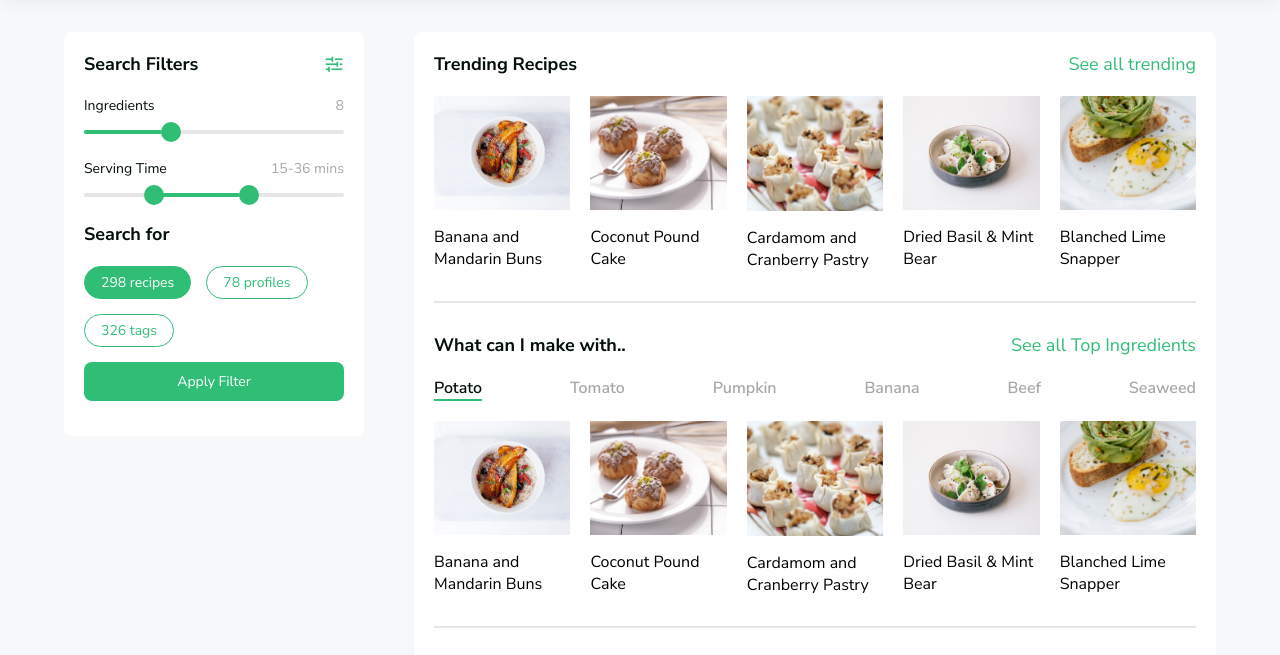
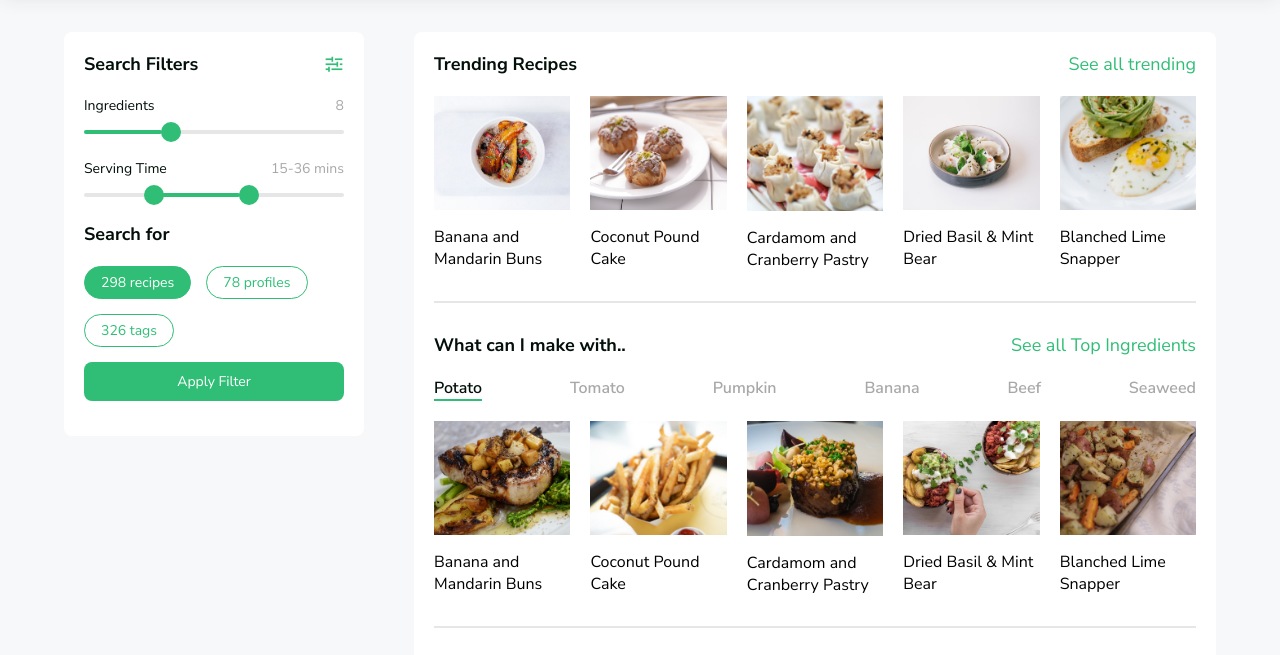
Before and after one commit to RaghadNasman/scratch, a plain HTML site: page SearchRecipe.html in a window 1280 px wide. Shown: the part 72-727 px from the top of the page. Drawn offline with nearby package versions, Linux system fonts and the light colour scheme.

Commit message:
second commit

```diff
--- a/SearchRecipe.html
+++ b/SearchRecipe.html
@@ -122,27 +122,27 @@
                         <div class="cards">
                             <!-- start card  -->
                             <div class="card">
-                                <img src="images/search/t1.png" alt="">
+                                <img src="images/search/f1.png" alt="">
                                 <p>Banana and Mandarin Buns</p>
                             </div>
                             <!-- start card  -->
                             <div class="card">
-                                <img src="images/search/t2.png" alt="">
+                                <img src="images/search/f2.png" alt="">
                                 <p>Coconut Pound Cake</p>
                             </div>
                             <!-- start card  -->
                             <div class="card">
-                                <img src="images/search/t3.png" alt="">
+                                <img src="images/search/f3.png" alt="">
                                 <p>Cardamom and Cranberry Pastry</p>
                             </div>
                             <!-- start card  -->
                             <div class="card">
-                                <img src="images/search/t4.png" alt="">
+                                <img src="images/search/f4.png" alt="">
                                 <p>Dried Basil & Mint Bear</p>
                             </div>
                             <!-- start card  -->
                             <div class="card">
-                                <img src="images/search/t5.png" alt="">
+                                <img src="images/search/f5.png" alt="">
                                 <p>Blanched Lime Snapper</p>
                             </div>
                         </div>
@@ -151,22 +151,22 @@
                         <div class="cards">
                             <!-- start card  -->
                             <div class="card">
-                                <img src="images/search/t1.png" alt="">
+                                <img src="images/search/f1.png" alt="">
                                 <p>Banana and Mandarin Buns</p>
                             </div>
                             <!-- start card  -->
                             <div class="card">
-                                <img src="images/search/t3.png" alt="">
+                                <img src="images/search/f3.png" alt="">
                                 <p>Cardamom and Cranberry Pastry</p>
                             </div>
                             <!-- start card  -->
                             <div class="card">
-                                <img src="images/search/t4.png" alt="">
+                                <img src="images/search/f4.png" alt="">
                                 <p>Dried Basil & Mint Bear</p>
                             </div>
                             <!-- start card  -->
                             <div class="card">
-                                <img src="images/search/t5.png" alt="">
+                                <img src="images/search/f5.png" alt="">
                                 <p>Blanched Lime Snapper</p>
                             </div>
                         </div>
@@ -175,17 +175,17 @@
                         <div class="cards">
                             <!-- start card  -->
                             <div class="card">
-                                <img src="images/search/t1.png" alt="">
+                                <img src="images/search/f1.png" alt="">
                                 <p>Banana and Mandarin Buns</p>
                             </div>
                             <!-- start card  -->
                             <div class="card">
-                                <img src="images/search/t4.png" alt="">
+                                <img src="images/search/f4.png" alt="">
                                 <p>Dried Basil & Mint Bear</p>
                             </div>
                             <!-- start card  -->
                             <div class="card">
-                                <img src="images/search/t5.png" alt="">
+                                <img src="images/search/f5.png" alt="">
                                 <p>Blanched Lime Snapper</p>
                             </div>
                         </div>
@@ -194,27 +194,27 @@
                         <div class="cards">
                             <!-- start card  -->
                             <div class="card">
-                                <img src="images/search/t4.png" alt="">
+                                <img src="images/search/f4.png" alt="">
                                 <p>Dried Basil & Mint Bear</p>
                             </div>
                             <!-- start card  -->
                             <div class="card">
-                                <img src="images/search/t1.png" alt="">
+                                <img src="images/search/f1.png" alt="">
                                 <p>Banana and Mandarin Buns</p>
                             </div>
                             <!-- start card  -->
                             <div class="card">
-                                <img src="images/search/t2.png" alt="">
+                                <img src="images/search/f2.png" alt="">
                                 <p>Coconut Pound Cake</p>
                             </div>
                             <!-- start card  -->
                             <div class="card">
-                                <img src="images/search/t3.png" alt="">
+                                <img src="images/search/f3.png" alt="">
                                 <p>Cardamom and Cranberry Pastry</p>
                             </div>
                             <!-- start card  -->
                             <div class="card">
-                                <img src="images/search/t5.png" alt="">
+                                <img src="images/search/f5.png" alt="">
                                 <p>Blanched Lime Snapper</p>
                             </div>
                         </div>
@@ -223,12 +223,12 @@
                         <div class="cards">
                             <!-- start card  -->
                             <div class="card">
-                                <img src="images/search/t4.png" alt="">
+                                <img src="images/search/f4.png" alt="">
                                 <p>Dried Basil & Mint Bear</p>
                             </div>
                             <!-- start card  -->
                             <div class="card">
-                                <img src="images/search/t5.png" alt="">
+                                <img src="images/search/f5.png" alt="">
                                 <p>Blanched Lime Snapper</p>
                             </div>
                         </div>
@@ -237,22 +237,22 @@
                         <div class="cards">
                             <!-- start card  -->
                             <div class="card">
-                                <img src="images/search/t1.png" alt="">
+                                <img src="images/search/f1.png" alt="">
                                 <p>Banana and Mandarin Buns</p>
                             </div>
                             <!-- start card  -->
                             <div class="card">
-                                <img src="images/search/t3.png" alt="">
+                                <img src="images/search/f3.png" alt="">
                                 <p>Cardamom and Cranberry Pastry</p>
                             </div>
                             <!-- start card  -->
                             <div class="card">
-                                <img src="images/search/t4.png" alt="">
+                                <img src="images/search/f4.png" alt="">
                                 <p>Dried Basil & Mint Bear</p>
                             </div>
                             <!-- start card  -->
                             <div class="card">
-                                <img src="images/search/t5.png" alt="">
+                                <img src="images/search/f5.png" alt="">
                                 <p>Blanched Lime Snapper</p>
                             </div>
                         </div>
```
Also changed, not shown: index.html (deleted, +0 -47 lines).
